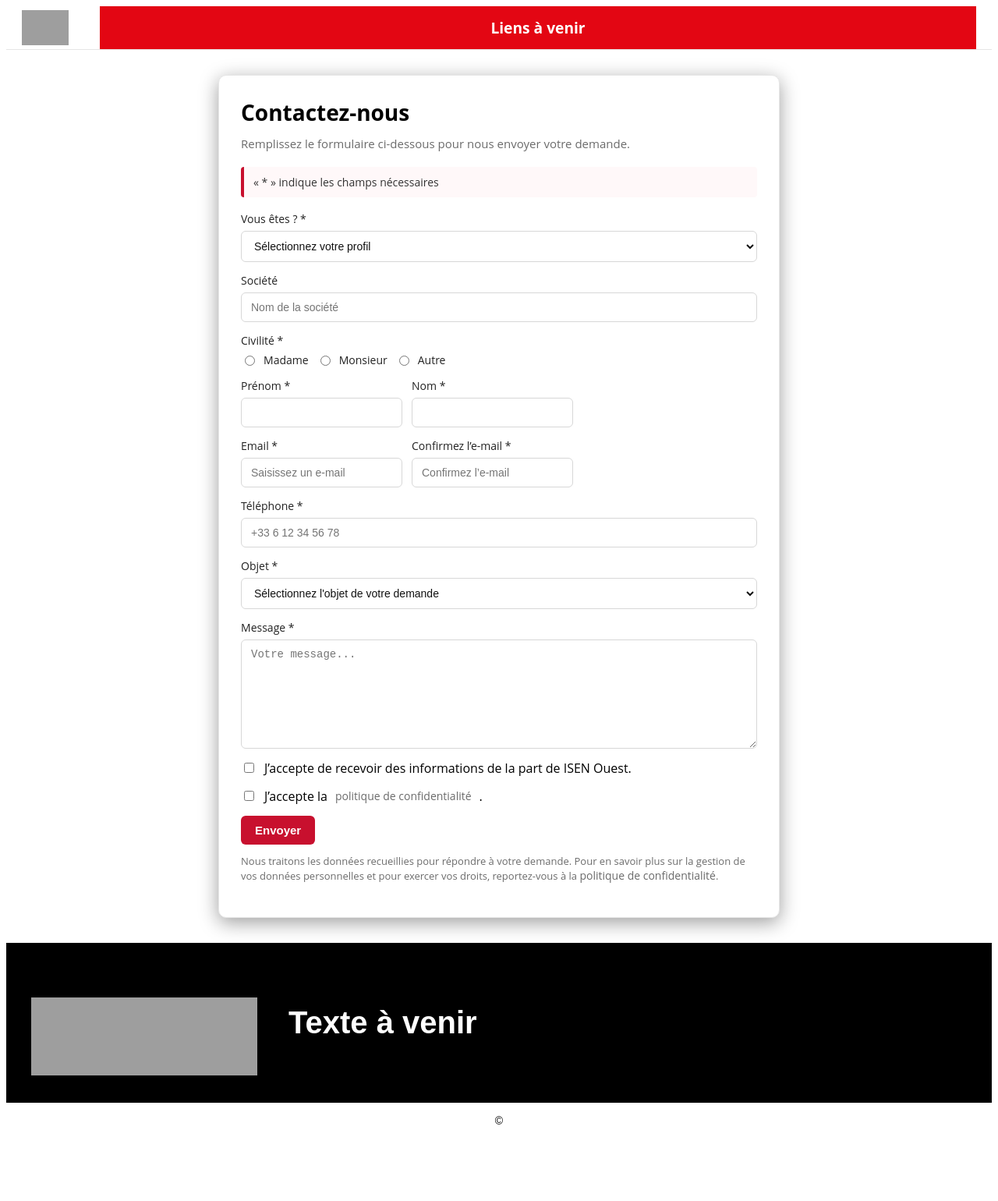
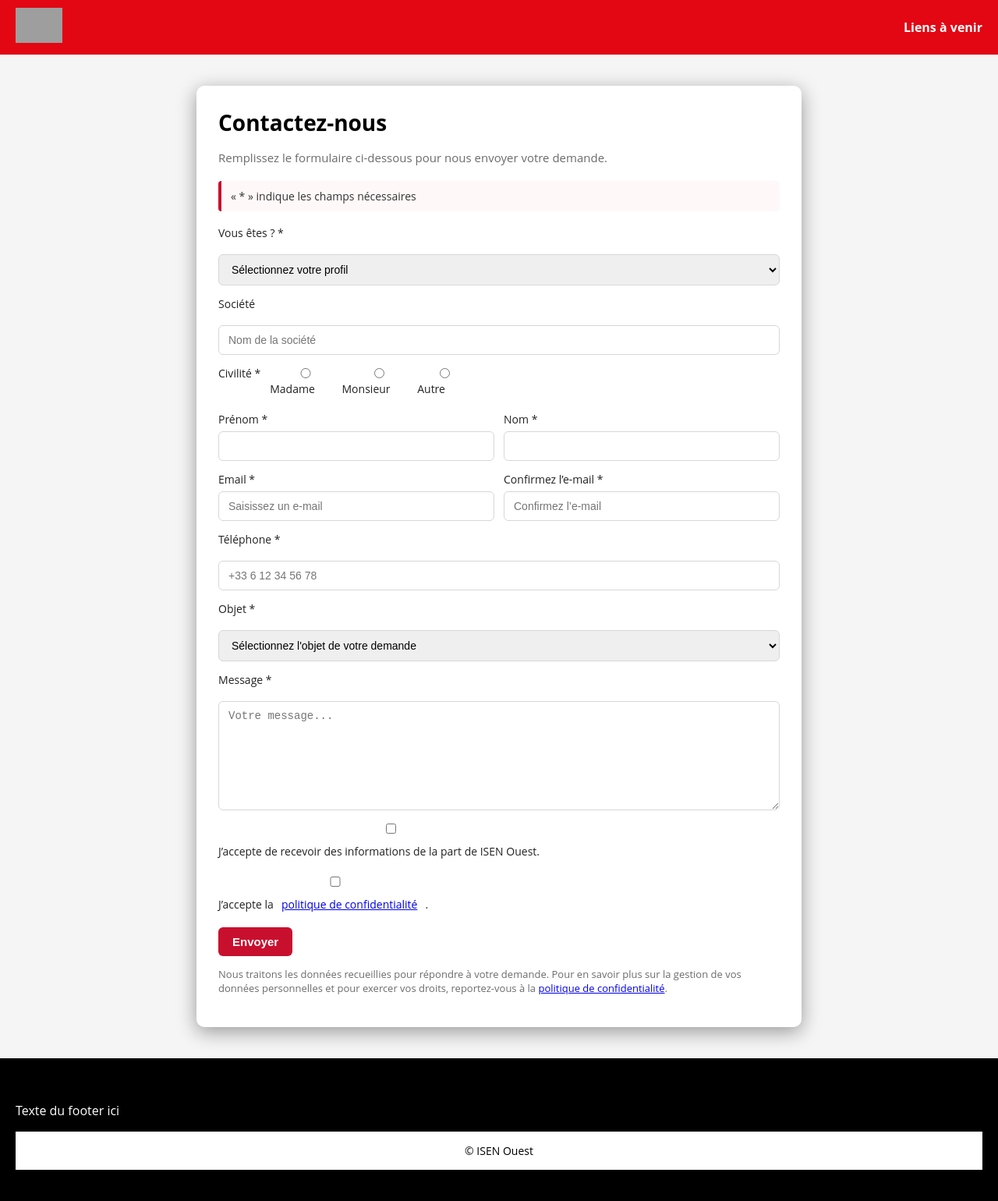
Before and after one commit to epennec/TP-ISEN-Ouest-Pennec-Mola-Viard, a plain HTML site: page contact.html in a window 1280 px wide. Shown: the whole page at 78% size. Before the commit the page ends 1453 px from the top, so only its background shows below. Drawn offline with Linux system fonts and the light colour scheme; grey boxes are pictures that could not be loaded.

Commit message:
Fonctionnalité 37contact Page Etudiant 3.html

```diff
--- a/contact.html
+++ b/contact.html
@@ -1,228 +1,62 @@
-<html>
+<!DOCTYPE html>
+<html lang="fr">
 <head>
 <meta charset="UTF-8">
-	<meta name="viewport" content="width=device-width, initial-scale=1">
-	<title></title>
+<meta name="viewport" content="width=device-width, initial-scale=1.0">
+<title>Page ISEN</title>
 <style>
-html {
-    font-family: Open Sans,sans-serif;
-}
-/* Conteneur principal du header */
-.header-isen {
-  background: #fff;
-  border-bottom: 1px solid #e5e5e5;
-}
+  html, body { margin:0; padding:0; font-family: 'Open Sans', sans-serif; height:100%; }
+  body { display:flex; flex-direction:column; min-height:100vh; }
 
-/* Organisation interne */
-.header-container {
-  max-width: 1400px; /* un peu plus large pour aérer */
-  margin: 0 auto;
-  padding: 0 20px;
-  display: flex;
-  align-items: center;
-  justify-content: space-between;
-}
+  /* Header */
+  header { background:#e30613; color:#fff; padding:10px 20px; display:flex; align-items:center; justify-content:space-between; }
+  header img { height:45px; }
+  nav ul { list-style:none; margin:0; padding:0; display:flex; }
+  nav li { margin-left:20px; }
+  nav a { color:#fff; text-decoration:none; font-weight:bold; }
+  nav a:hover { text-decoration:underline; }
 
-/* Logo */
-.header-logo img {
-  height: 45px; /* logo moins haut */
-  width: auto;
-}
+  /* Contenu principal */
+  main { flex:1; display:flex; justify-content:center; align-items:flex-start; padding:40px 20px; background:#f5f5f5; }
+  .contact-card { max-width:720px; width:100%; background:#fff; padding:28px; border-radius:10px; box-shadow:0 6px 24px rgba(12,12,12,0.4); }
+  .contact-card h1 { margin:0 0 10px; font-size:28px; font-weight:700; color:#000; }
+  .contact-card .lead { color:#6b6b6b; font-size:15px; line-height:1.5; margin-bottom:18px; }
+  .contact-card .notice { background:#fff8f9; border-left:4px solid #c8102e; color:#333; padding:10px 12px; border-radius:4px; margin-bottom:18px; font-size:14px; }
 
-/* Navigation */
-.header-nav {
-  background: #e30613; /* Rouge ISEN */
-  flex: 1; /* occupe toute la largeur dispo */
-  margin-left: 40px; /* espace entre logo et barre rouge */
-}
+  .form-row { display:flex; flex-wrap:wrap; gap:12px; margin-bottom:14px; }
+  .w-100 { width:100%; }
+  label { display:block; font-size:14px; margin-bottom:6px; color:#222; }
+  input, select, textarea { width:100%; padding:10px 12px; border:1px solid #d7d7d7; border-radius:6px; font-size:14px; box-sizing:border-box; }
+  textarea { min-height:140px; resize:vertical; }
+  .inline-group { display:flex; gap:10px; align-items:center; flex-wrap:wrap; }
+  .btn-primary { background:#c8102e; color:#fff; padding:10px 18px; border-radius:6px; border:0; font-weight:700; font-size:15px; cursor:pointer; }
+  .btn-primary:hover { background:#a00b23; }
+  .small-note { font-size:13px; color:#6b6b6b; margin-top:12px; }
 
-.header-nav ul {
-  list-style: none;
-  display: flex;
-  justify-content: space-around; /* liens espacés sur toute la largeur */
-  margin: 0;
-  padding: 0;
-}
-
-.header-nav li {
-  flex: 1; /* chaque lien occupe une largeur égale */
-  text-align: center;
-}
-
-.header-nav a {
-  display: block;
-  padding: 14px 10px;
-  font-size: 1.2em;
-  font-weight: bold;
-  color: #fff;
-  transition: background 0.2s;
-  text-decoration: none;
-}
-
-.header-nav a:hover {
-  text-decoration: underline;
-}
+  /* Footer */
+  footer { background:#000; color:#fff; padding:40px 20px; }
+  .footer-bottom { text-align:center; padding:15px 0; background:#fff; color:#000; font-size:14px; margin-top:10px; }
 </style>
 </head>
 <body>
-<header class="header-isen">
-  <div class="header-container">
-    <!-- Logo -->
-    <a href="/" class="header-logo">
-      <img src="https://isen-ouest.fr/wp-content/uploads/2024/07/15/logo-isen-couleur.png" alt="ISEN Ouest">
-    </a>
 
-    <!-- Navbar -->
-    <nav class="header-nav">
+<header>
+  <a href="/"><img src="https://isen-ouest.fr/wp-content/uploads/2024/07/15/logo-isen-couleur.png" alt="ISEN Ouest"></a>
+  <nav>
     <ul>
       <li><a href="#">Liens à venir</a></li>
     </ul>
   </nav>
-  </div>
 </header>
 
-
-</body>
-</html>
-
-<html>
-<head>
-	<meta charset="UTF-8">
-	<meta name="viewport" content="width=device-width, initial-scale=1">
-	<title>Contactez-nous — ISEN Ouest (reproduction)</title>
-    <style>
-	html {
-		font-family: Open Sans,sans-serif;
-	}
-
-/* Page Contact */
-  /* centered single-column card */
-  .contact-card {
-    max-width: 720px;
-    margin: 2em auto;
-    border-radius: 10px;
-    background-color: white;
-    box-shadow: 0 6px 24px rgba(12,12,12,0.4);
-    padding: 28px;
-    box-sizing: border-box;
-    border: 1px solid #e6e6e6;
-  }
-
-  .contact-card h1{
-    margin:0 0 10px 0;
-    font-size:28px;
-    font-weight:700;
-    color:#000;
-  }
-
-  .contact-card .lead{
-    margin:0 0 18px 0;
-    color:#6b6b6b;
-    font-size:15px;
-    line-height:1.5;
-  }
-
-  .notice {
-    background: #fff8f9;
-    border-left: 4px solid #c8102e;
-    color:#333;
-    padding:10px 12px;
-    border-radius:4px;
-    margin-bottom:18px;
-    font-size:14px;
-  }
-
-  form.contact-form {
-    display:block;
-  }
-
-  .form-row {
-    display:flex;
-    gap:12px;
-    margin-bottom: 14px;
-    align-items:flex-start;
-    flex-wrap:wrap;
-  }
-
-  /* full width row (for selects, inputs, textarea) */
-  .w-100 { width:100%; }
-
-  label.field-label{
-    display:block;
-    font-size:14px;
-    margin-bottom:6px;
-    color:#222;
-  }
-
-  input[type="text"],
-  input[type="tel"],
-  input[type="email"],
-  select,
-  textarea {
-    width:100%;
-    padding:10px 12px;
-    border:1px solid #d7d7d7;
-    border-radius:6px;
-    font-size:14px;
-    box-sizing:border-box;
-    background:#fff;
-    color:#111;
-  }
-
-  textarea { min-height:140px; resize:vertical; }
-
-  /* group of small radios inline */
-  .inline-group { display:flex; gap:10px; align-items:center; flex-wrap:wrap; }
-  .inline-group label{ font-size:14px; color:#222; margin:0; display:flex; align-items:center; gap:8px; }
-
-  .small-note { font-size:13px; color:#6b6b6b; margin-top:6px; }
-
-  /* consent row */
-  .consent-row { display:flex; gap:8px; align-items:center; margin-bottom:12px; flex-wrap:wrap; }
-
-  /* submit */
-  .actions { margin-top:8px; display:flex; gap:12px; align-items:center; flex-wrap:wrap; }
-  .btn-primary {
-    background: #c8102e;
-    color:#fff;
-    padding:10px 18px;
-    border-radius:6px;
-    border:0;
-    font-weight:700;
-    font-size:15px;
-    cursor:pointer;
-    text-decoration:none;
-    display:inline-block;
-  }
-  .btn-primary:hover { background:#a00b23; }
-
-  .helper-link { font-size:14px; color:#6b6b6b; text-decoration:none; }
-  .helper-link:hover { text-decoration:underline; color:#000; }
-
-  /* honeypot hidden */
-  .hp { position: absolute; left: -9999px; top: auto; width:1px; height:1px; overflow:hidden; }
-</style>
-</head>
-<body>
-
-
-  <div class="contact-card" aria-labelledby="contact-title">
-    <h1 id="contact-title">Contactez-nous</h1>
-
-    <!-- Intro / notice (copie du texte visible sur la page) -->
-    <p class="lead">
-      Remplissez le formulaire ci-dessous pour nous envoyer votre demande.
-    </p>
-
-    <div class="notice">
-      « * » indique les champs nécessaires
-    </div>
-
-    <form class="contact-form" action="#" method="post" novalidate>
-      <!-- Vous êtes ? (profil) -->
+<main>
+  <div class="contact-card">
+    <h1>Contactez-nous</h1>
+    <p class="lead">Remplissez le formulaire ci-dessous pour nous envoyer votre demande.</p>
+    <div class="notice">« * » indique les champs nécessaires</div>
+    <form>
       <div class="form-row w-100">
-        <div style="width:100%;">
-          <label class="field-label" for="profile">Vous êtes ? *</label>
+        <label for="profile">Vous êtes ? *</label>
         <select id="profile" name="profile" required>
           <option value="">Sélectionnez votre profil</option>
           <option>Particulier</option>
@@ -234,64 +68,44 @@ html {
           <option>Autre</option>
         </select>
       </div>
-      </div>
-
-      <!-- Société (optionnel) -->
       <div class="form-row w-100">
-        <div style="width:100%;">
-          <label class="field-label" for="company">Société</label>
+        <label for="company">Société</label>
         <input id="company" name="company" type="text" placeholder="Nom de la société">
       </div>
-      </div>
-
-      <!-- Civilité -->
       <div class="form-row w-100">
-        <div style="width:100%;">
-          <label class="field-label">Civilité *</label>
-          <div class="inline-group" role="radiogroup" aria-labelledby="civ-label">
+        <label>Civilité *</label>
+        <div class="inline-group">
           <label><input type="radio" name="civ" value="Mme" required> Madame</label>
           <label><input type="radio" name="civ" value="M."> Monsieur</label>
           <label><input type="radio" name="civ" value="Autre"> Autre</label>
         </div>
       </div>
-      </div>
-
-      <!-- Prénom / Nom -->
       <div class="form-row row-2col w-100">
-        <div class="col">
-          <label class="field-label" for="firstname">Prénom *</label>
+        <div style="flex:1">
+          <label for="firstname">Prénom *</label>
           <input id="firstname" name="firstname" type="text" required>
         </div>
-        <div class="col">
-          <label class="field-label" for="lastname">Nom *</label>
+        <div style="flex:1">
+          <label for="lastname">Nom *</label>
           <input id="lastname" name="lastname" type="text" required>
         </div>
       </div>
-
-      <!-- Email / Confirm email -->
       <div class="form-row row-2col w-100">
-        <div class="col">
-          <label class="field-label" for="email">Email *</label>
+        <div style="flex:1">
+          <label for="email">Email *</label>
           <input id="email" name="email" type="email" placeholder="Saisissez un e-mail" required>
         </div>
-        <div class="col">
-          <label class="field-label" for="email2">Confirmez l’e-mail *</label>
+        <div style="flex:1">
+          <label for="email2">Confirmez l’e-mail *</label>
           <input id="email2" name="email2" type="email" placeholder="Confirmez l’e-mail" required>
         </div>
       </div>
-
-      <!-- Téléphone -->
       <div class="form-row w-100">
-        <div style="width:100%;">
-          <label class="field-label" for="phone">Téléphone *</label>
+        <label for="phone">Téléphone *</label>
         <input id="phone" name="phone" type="tel" placeholder="+33 6 12 34 56 78" required>
       </div>
-      </div>
-
-      <!-- Objet -->
       <div class="form-row w-100">
-        <div style="width:100%;">
-          <label class="field-label" for="subject">Objet *</label>
+        <label for="subject">Objet *</label>
         <select id="subject" name="subject" required>
           <option value="">Sélectionnez l'objet de votre demande</option>
           <option>Demande d'information</option>
@@ -303,189 +117,28 @@ html {
           <option>Autre demande</option>
         </select>
       </div>
-      </div>
-
-      <!-- Message -->
       <div class="form-row w-100">
-        <div style="width:100%;">
-          <label class="field-label" for="message">Message *</label>
+        <label for="message">Message *</label>
         <textarea id="message" name="message" required placeholder="Votre message..."></textarea>
       </div>
+      <div class="form-row w-100">
+        <label class="inline-group"><input type="checkbox" name="comm"> J’accepte de recevoir des informations de la part de ISEN Ouest.</label>
       </div>
-
-      <!-- Communication opt-in -->
       <div class="form-row w-100">
-        <label class="inline-group" for="comm">
-          <input id="comm" name="comm" type="checkbox"> J’accepte de recevoir des informations de la part de ISEN Ouest.
-        </label>
+        <label class="inline-group"><input type="checkbox" name="consent" required> J’accepte la <a href="https://isen-ouest.fr/politique-de-confidentialite/" target="_blank">politique de confidentialité</a>.</label>
       </div>
-
-      <!-- Consentement -->
       <div class="form-row w-100">
-        <label class="inline-group" for="consent">
-          <input id="consent" name="consent" type="checkbox" required> J’accepte la <a class="helper-link" href="https://isen-ouest.fr/politique-de-confidentialite/" target="_blank" rel="noopener">politique de confidentialité</a>.
-        </label>
-      </div>
-
-      <!-- Anti-spam honeypot (invisible to users) -->
-      <div class="hp" aria-hidden="true">
-        <label for="company_hp">Company</label>
-        <input id="company_hp" name="company_hp" type="text" value="">
-      </div>
-
-      <!-- Actions -->
-      <div class="actions">
         <button type="submit" class="btn-primary">Envoyer</button>
       </div>
-
-      <!-- Data processing note -->
-      <p class="small-note" style="margin-top:12px;">
-        Nous traitons les données recueillies pour répondre à votre demande. Pour en savoir plus sur la gestion de vos données personnelles et pour exercer vos droits, reportez-vous à la <a class="helper-link" href="https://isen-ouest.fr/politique-de-confidentialite/" target="_blank" rel="noopener">politique de confidentialité</a>.
-      </p>
+      <p class="small-note">Nous traitons les données recueillies pour répondre à votre demande. Pour en savoir plus sur la gestion de vos données personnelles et pour exercer vos droits, reportez-vous à la <a href="https://isen-ouest.fr/politique-de-confidentialite/" target="_blank">politique de confidentialité</a>.</p>
     </form>
   </div>
+</main>
+
+<footer>
+  <p>Texte du footer ici</p>
+  <div class="footer-bottom">&copy; ISEN Ouest</div>
+</footer>
 
 </body>
 </html>
-<html>
-<head>
-	<meta charset="UTF-8">
-	<meta name="viewport" content="width=device-width, initial-scale=1">
-	<title></title>
-    <style>
-html {
-  font-family: Open Sans,sans-serif;
-}
-
-.site-footer {
-  background: #000;
-  color: #fff;
-  padding: 40px 20px 20px;
-  font-family: Arial, sans-serif;
-}
-
-/* Conteneur principal */
-.footer-container {
-  display: flex;
-  max-width: 1200px;
-  margin: 0 auto;
-  gap: 40px;
-  flex-wrap: wrap;
-}
-
-/* Colonne 1 : logo + bouton */
-.footer-col-logo {
-  flex: 1;
-  min-width: 220px;
-  display: flex;
-  flex-direction: column;
-}
-
-.footer-logo {
-  height: 100px;
-  margin-bottom: 15px;
-  margin-top: 30px;
-}
-
-.btn-contact {
-  display: block;
-  padding: 10px 20px;
-  background: #c8102e;
-  color: #fff;
-  font-weight: 600;
-  text-decoration: none;
-  border-radius: 25px;
-  margin: auto;
-}
-
-.btn-contact:hover {
-  background: #a00b23;
-}
-
-/* Zone liens (colonnes 2-4) */
-.footer-links-section {
-  flex: 3;
-  display: flex;
-  flex-direction: column;
-}
-
-/* Titre général */
-.footer-cities {
-  font-size: 40px;
-  font-weight: 700;
-  text-align: left;
-  margin-bottom: 20px;
-}
-
-/* Colonnes de liens */
-.footer-links-container {
-  display: flex;
-  gap: 40px;
-  flex-wrap: wrap;
-}
-
-.footer-col {
-	width: 25%
-}
-.footer-col h3 {
-  font-size: 16px;
-  font-weight: 700;
-  margin-bottom: 12px;
-}
-
-.footer-col ul {
-  list-style: none;
-  padding: 0;
-  margin: 0;
-}
-
-.footer-col li {
-  margin-bottom: 8px;
-}
-
-.footer-col a {
-  color: #fff;
-  text-decoration: none;
-  font-size: 14px;
-}
-
-.footer-col a:hover {
-  text-decoration: underline;
-}
-
-/* Bas de page */
-.footer-bottom {
-  text-align: center;
-  padding-top: 15px;
-  background-color: white;
-  color: black;
-  font-family: Arial, sans-serif;
-  font-size: 14px;
-}
-    </style>
-</head>
-<body>
-<footer class="site-footer">
-  <div class="footer-container">
-
-    <!-- Colonne 1 : Logo + bouton -->
-    <div class="footer-col footer-col-logo">
-      <img src="https://isen-ouest.fr/wp-content/uploads/2024/07/15/logo-isen-blanc.svg"
-           alt="ISEN Ouest" class="footer-logo">
-    </div>
-
-    <!-- Zone titres + colonnes 2-4 -->
-    <div class="footer-links-section">
-      <!-- Titre général -->
-      <p class="footer-cities">Texte à venir</p>
-
-
-  </div>
-
-  <!-- Bas de page -->
-</footer>
-<div class="footer-bottom">
-  &copy;
-</div>
-</body>
-</html>
```
Lines whose indentation alone changed are shown as unchanged.
